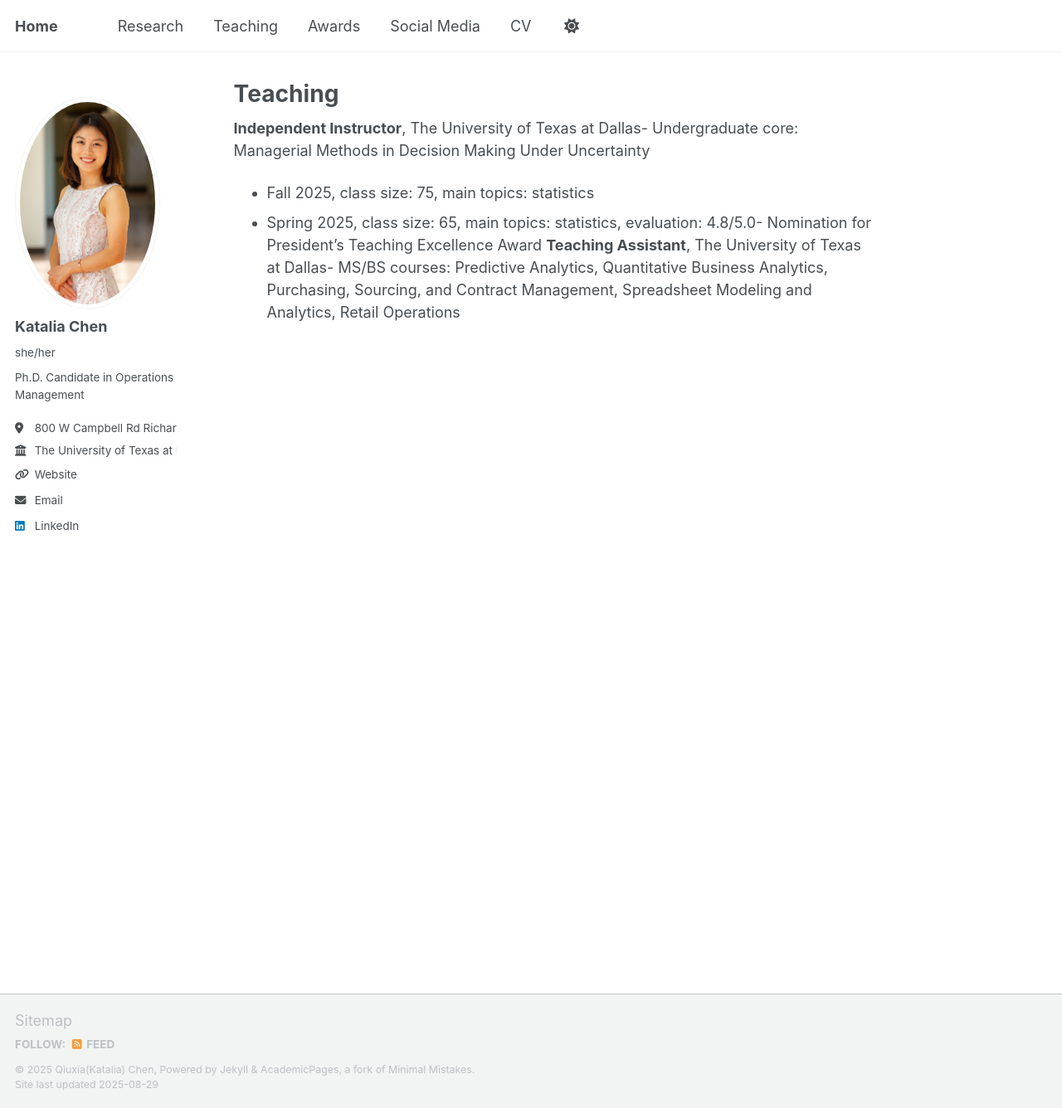
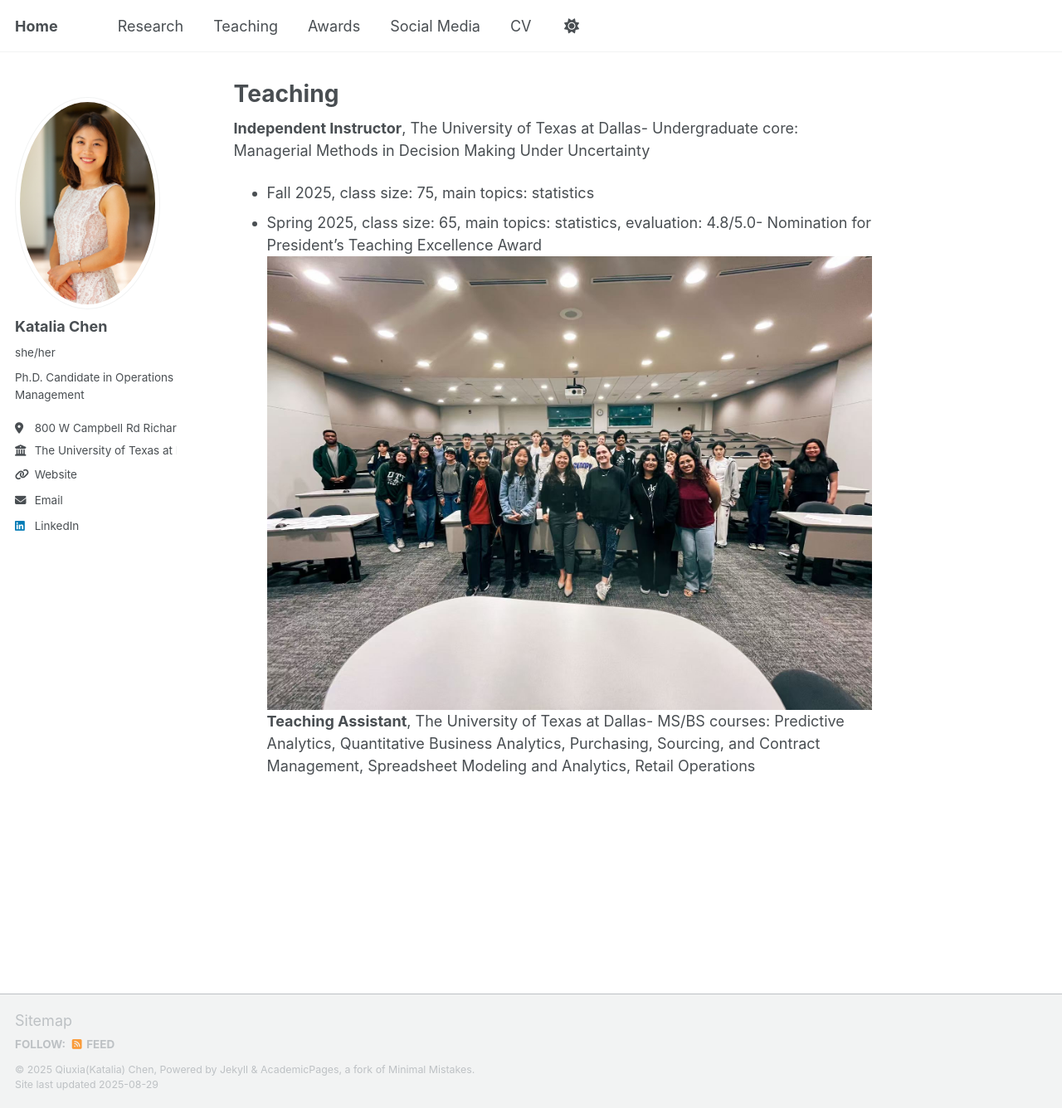
Before and after one commit to qxc2/katalia2, a Jekyll site: the page built from _teaching/teaching.md, in a window 1280 px wide and 1336 px high. Shown: the whole window at 83% size. Built offline with Jekyll 4.4.1, drawn with Linux system fonts in a browser that asks for light colours; a script that is not in the unit is left out.

Commit message:
Update teaching.md

```diff
--- a/_teaching/teaching.md
+++ b/_teaching/teaching.md
@@ -7,4 +7,5 @@ layout: single
 **Independent Instructor**, The University of Texas at Dallas- Undergraduate core: Managerial Methods in Decision Making Under Uncertainty
 - Fall 2025, class size: 75, main topics: statistics
 - Spring 2025, class size: 65, main topics: statistics, evaluation: 4.8/5.0- Nomination for President’s Teaching Excellence Award
+![Teaching session]({{ site.baseurl }}/images/teaching2.jpg)
 **Teaching Assistant**, The University of Texas at Dallas- MS/BS courses: Predictive Analytics, Quantitative Business Analytics, Purchasing, Sourcing, and Contract Management, Spreadsheet Modeling and Analytics, Retail Operations
```
